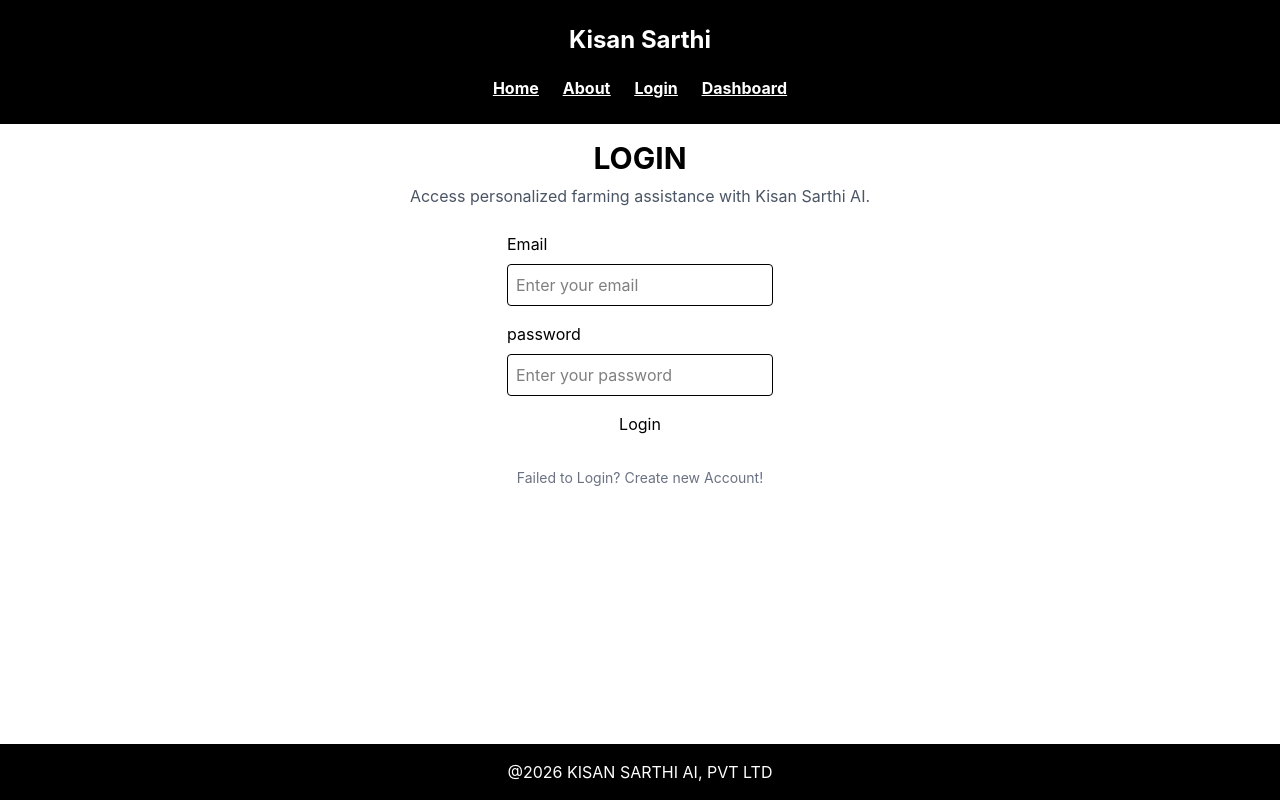
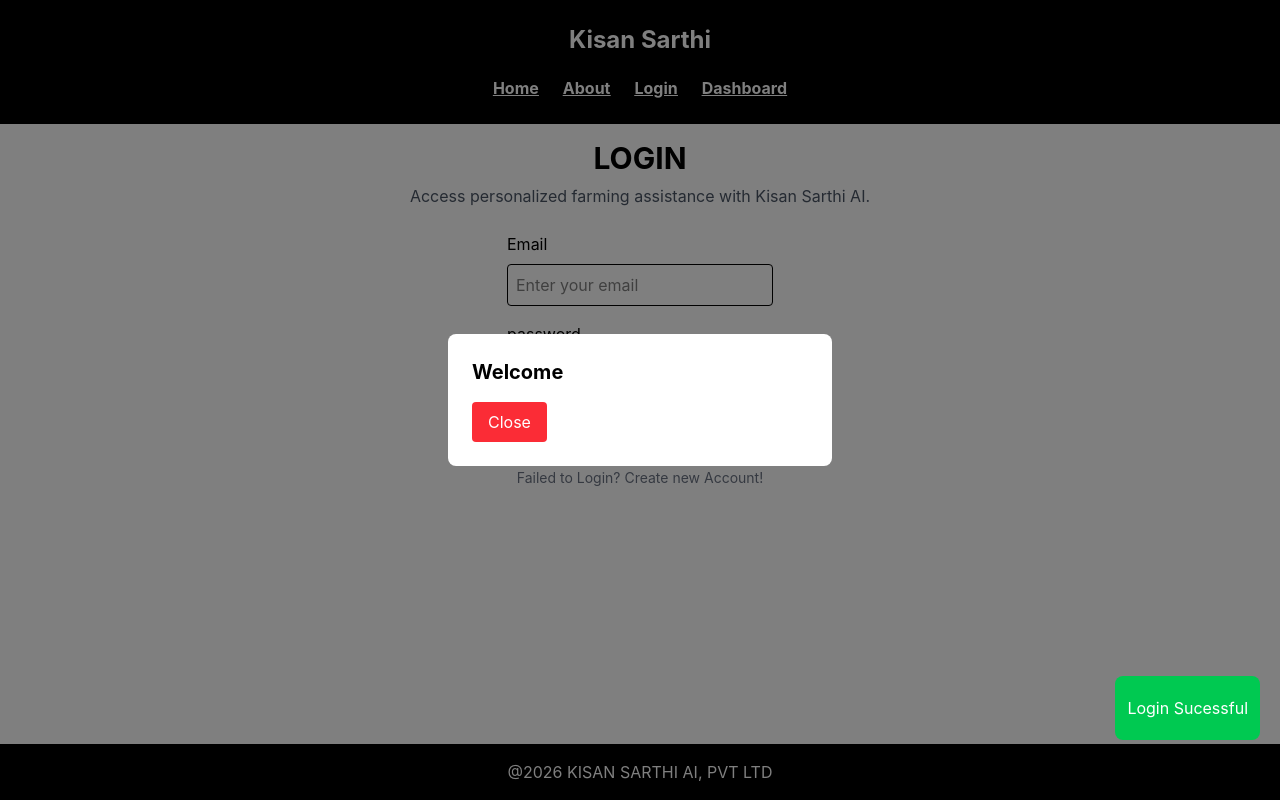
Before and after one commit to Aayushi1754/Kisan_sarthi_AI, a React (Vite) app: page /Login in a window 1280 px wide. Built offline with nearby package versions, Linux system fonts and the light colour scheme.

Commit message:
chore:Added re-usable Modal and Toast component

```diff
--- /dev/null
+++ b/src/components/ui/Modal.jsx
@@ -0,0 +1,89 @@
+import React, {useEffect} from "react"
+
+
+/**
+ * Props:
+ * isOpen: show or hide modal
+ * onClose: close function
+ * title: modal heading
+ * children: modal content
+ */
+
+
+const Modal = ({
+    isOpen,
+    onClose,
+    title,
+    children
+}) => {
+
+
+useEffect(()=>{
+
+const handleKey = (e)=>{
+
+if(e.key==="Escape"){
+    onClose()
+}
+
+}
+
+
+document.addEventListener(
+"keydown",
+handleKey
+)
+
+
+return ()=>
+document.removeEventListener(
+"keydown",
+handleKey
+)
+
+
+},[onClose])
+
+
+if(!isOpen) return null
+
+
+
+return (
+
+<div className="fixed inset-0 bg-black/50 flex items-center justify-center">
+
+
+<div className="bg-white p-6 rounded-lg w-96">
+
+
+<h2 className="text-xl font-bold">
+{title}
+</h2>
+
+
+<div>
+{children}
+</div>
+
+
+<button
+className="mt-4 bg-red-500 text-white px-4 py-2 rounded"
+onClick={onClose}
+>
+Close
+</button>
+
+
+</div>
+
+
+</div>
+
+)
+
+
+}
+
+
+export default Modal
--- /dev/null
+++ b/src/components/ui/Toast.jsx
@@ -0,0 +1,23 @@
+import React from 'react'
+
+const Toast=({
+    message,
+    type="success",
+    show
+})=>{
+    if(!show) return null
+    const styles={
+    success:
+"bg-green-500 text-white",
+
+error:
+"bg-red-500 text-white"
+
+}
+  return (
+    <div className={`fixed bottom-15 px-3 py-5 z-50 rounded-lg right-5 ${styles[type]}`}> {message}
+
+    </div>
+  )
+}
+export default Toast
--- a/src/pages/Login.jsx
+++ b/src/pages/Login.jsx
@@ -1,14 +1,28 @@
-import React from 'react'
+import React,{useState} from 'react'
 import Footer from '../components/Footer'
 import Button from '../components/ui/Button'
 import Input from '../components/ui/Input'
+import Toast from '../components/ui/Toast'
+import Modal from '../components/ui/Modal'
 
 const Login = () => {
+  const[open,setOpen]=useState(true)
   return (
     <div>
+      <Modal
+isOpen={open}
+onClose={()=>setOpen(false)}
+title="Welcome"
+></Modal>
+      <Toast
+        show={true}
+        message="Login Sucessful"
+        type="success"
+        />
         <h1 className='font-bold text-3xl flex justify-center mt-4'> LOGIN</h1>
         <p className='text-center text-gray-600 mt-2'>
         Access personalized farming assistance with Kisan Sarthi AI.
+
       </p>
       <form  className='mt-6 flex flex-col gap-4 items-center ' >
         <Input
@@ -21,10 +35,10 @@ const Login = () => {
         placeholder="Enter your password"
         type="password"
         />
-        <button
+        <Button
         variant="primary"
         size="md"
-        onClick={() => alert("Login clicked")}> Login</button>
+        onClick={() => alert("Login clicked")}> Login</Button>
         <p className='mt-4 text-sm text-gray-500 text-center'>
         Failed to Login? Create new Account!
       </p>
```
